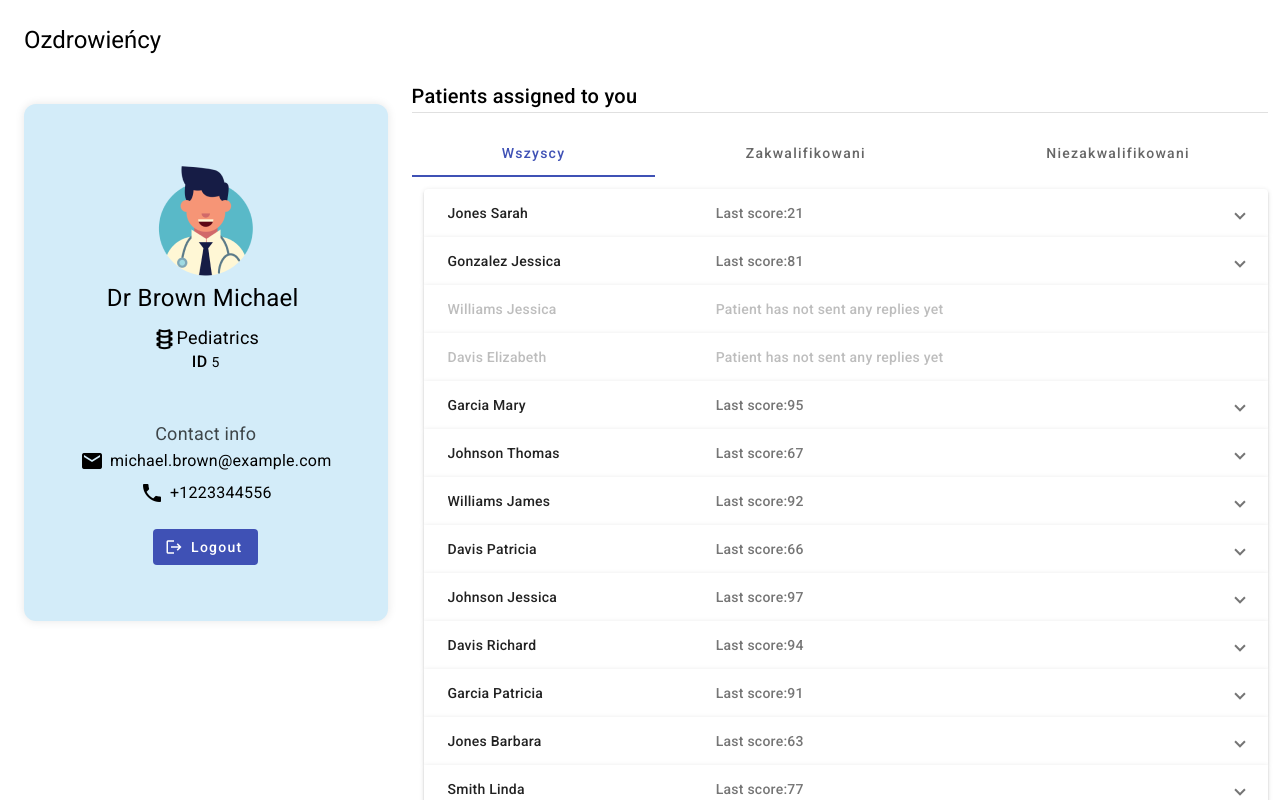
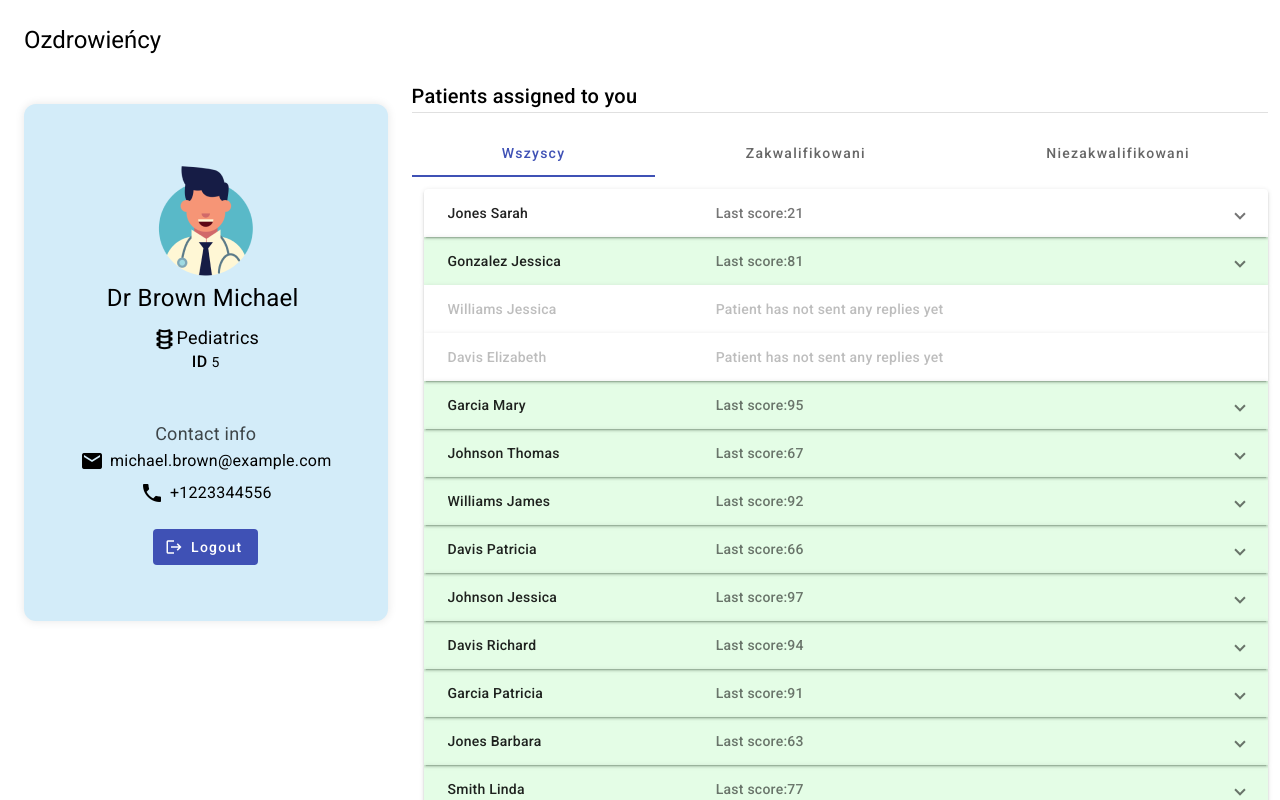
Before and after one commit to FunTomas11/ozdrowiency-angular, an Angular app: page / in a window 1280 px wide. Shown: the top 800 px of the page. Built offline with nearby package versions, Linux system fonts and the light colour scheme; data requests are answered from the project's data file.

Commit message:
Added info about qualified patients

```diff
--- a/src/app/components/doctor/doctor.component.html
+++ b/src/app/components/doctor/doctor.component.html
@@ -1,6 +1,6 @@
 <app-user-area [user]="user">
   <span class="specialization"><mat-icon class="material-symbols-outlined">orthopedics</mat-icon>
-  {{ user["specialization"] }}</span>
+    {{ user["specialization"] }}</span>
 </app-user-area>
 <div class="patients-container">
   <h2>
@@ -12,7 +12,7 @@
       <div class="patients">
         <mat-accordion>
           @for (patient of patients$ | async; track patient.id) {
-            <mat-expansion-panel [disabled]="!isPatientScored(patient.id)">
+            <mat-expansion-panel [matTooltip]="getPatientTooltip(patient.id)" matTooltipPosition="left" class="patients__panel" [class.patients__panel--qualified]="getPatientLastScore(patient.id) >= 50" [disabled]="!isPatientScored(patient.id)">
               <mat-expansion-panel-header>
                 <mat-panel-title>
                   {{ patient.surname }} {{ patient.name }}
@@ -111,6 +111,7 @@
                   }
                 }
               </mat-expansion-panel>
+
             }
           } @empty {
             <span>You have no assigned patients yet</span>
--- a/src/app/components/doctor/doctor.component.scss
+++ b/src/app/components/doctor/doctor.component.scss
@@ -15,8 +15,12 @@
   max-height: 80%;
   padding: 12px;
 
+  &__panel--qualified {
+    background-color: rgba(95, 241, 110, 0.17);
+  }
 
-  a {
+
+  .result {
     text-decoration: none;
     color: #000;
     background-color: transparent;
--- a/src/app/components/doctor/doctor.component.ts
+++ b/src/app/components/doctor/doctor.component.ts
@@ -13,6 +13,7 @@ import {MatIconButton} from "@angular/material/button";
 import {MatIcon} from "@angular/material/icon";
 import {MatCheckbox} from "@angular/material/checkbox";
 import {MatTab, MatTabGroup} from "@angular/material/tabs";
+import {MatTooltip} from "@angular/material/tooltip";
 
 @Component({
   selector: 'app-doctor',
@@ -29,7 +30,8 @@ import {MatTab, MatTabGroup} from "@angular/material/tabs";
     MatIcon,
     MatCheckbox,
     MatTab,
-    MatTabGroup
+    MatTabGroup,
+    MatTooltip
   ],
   templateUrl: './doctor.component.html',
   styleUrl: './doctor.component.scss'
@@ -46,6 +48,7 @@ export class DoctorComponent implements OnDestroy {
   get user(): Doctor {
     return this._user;
   }
+
 
   private _destroy$ = new Subject<void>();
   private _user!: Doctor;
@@ -79,6 +82,14 @@ export class DoctorComponent implements OnDestroy {
     return this.stats.filter(stat => stat.patientId === patientId);
   }
 
+  getPatientTooltip(patientId: string): string {
+    const lastAnswer = this.getPatientLastAnswer(patientId);
+    if (lastAnswer && lastAnswer?.score >= 50) {
+      return `Patient qualified for a visit`;
+    }
+    return '';
+  }
+
   private _init(): void {
     this.patients$ = this._users.getDoctorsPatients(this.user.id);
     this._users.getDoctorsStats(this.user.id)
```
